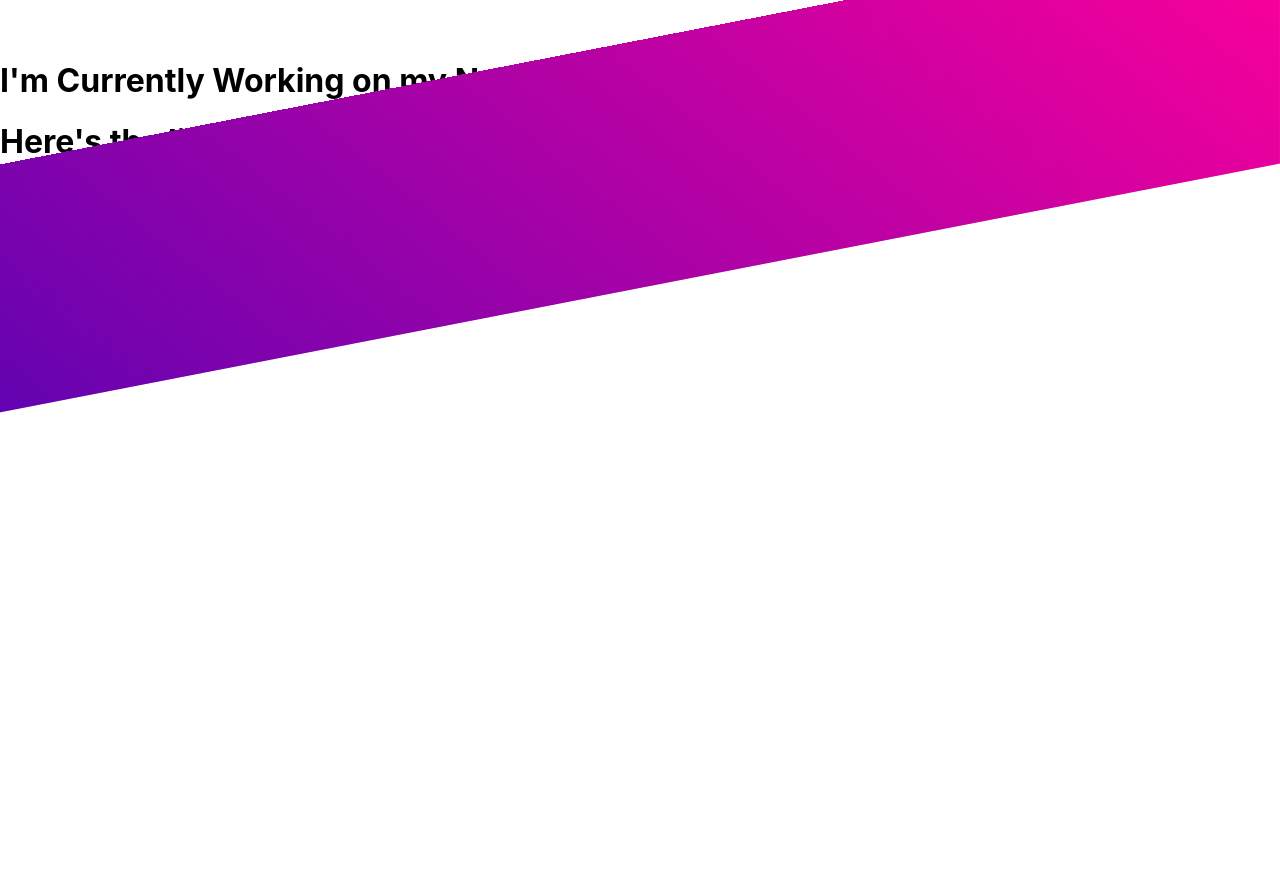
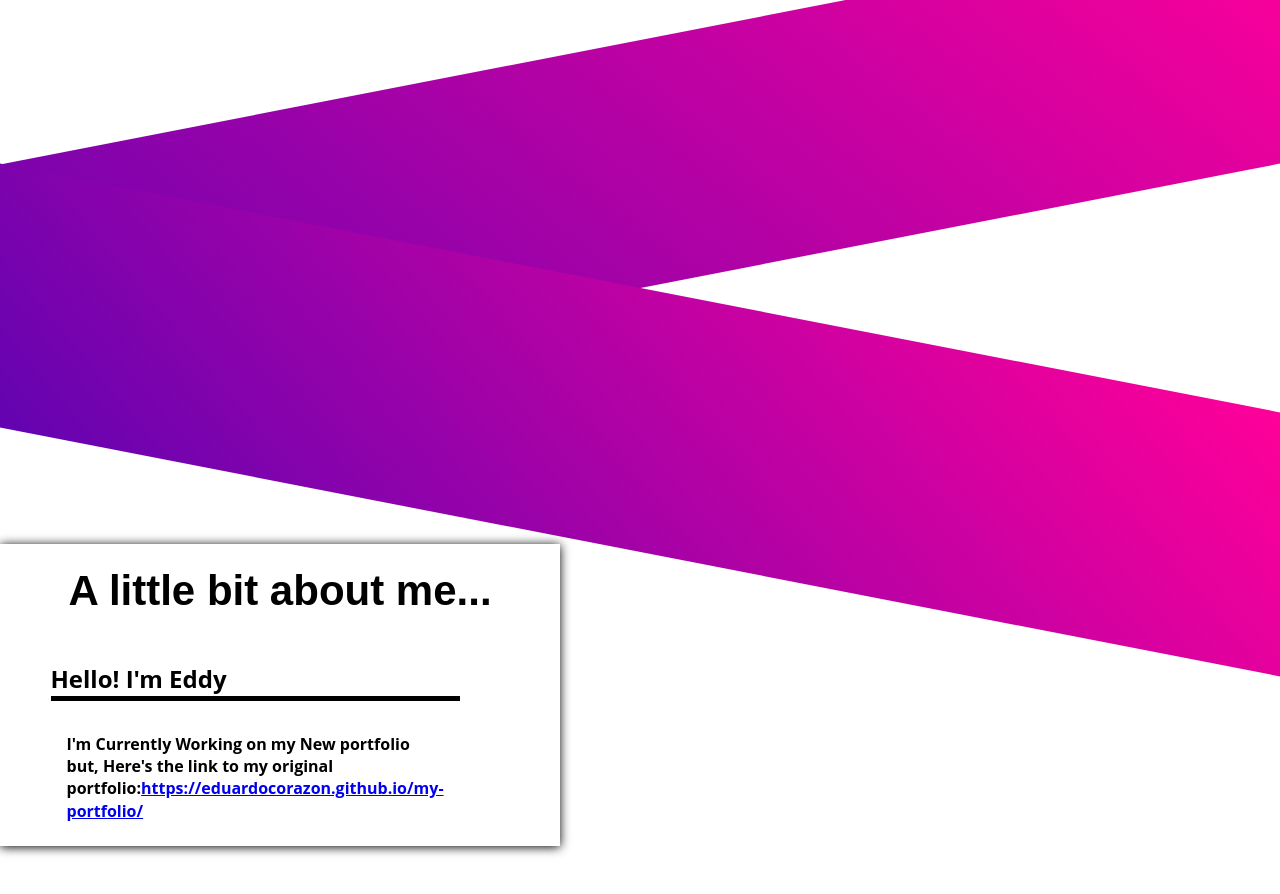
Before and after one commit to EduardoCorazon/portfolio, a React (Create React App) app: page / in a window 1280 px wide. Shown: the part 700-1594 px from the top of the page. Before the commit the page ends 1112 px from the top, so only its background shows below. Built offline with nearby package versions, Linux system fonts and the light colour scheme.

Commit message:
updated most

```diff
--- a/src/App.css
+++ b/src/App.css
@@ -44,6 +44,10 @@
   pointer-events: none;
 }
 
+
+
+
+
 @media (prefers-reduced-motion: no-preference) {
   .App-logo {
     animation: App-logo-spin infinite 20s linear;
--- a/src/App.js
+++ b/src/App.js
@@ -1,6 +1,7 @@
 
 import {useState } from 'react';
 import './App.css';
+import About from './sections/About/about';
 import Custombg from './sections/assets/bglines/bglines';
 import Intropg from './sections/mainintro/intropg';
 import Navbar from './sections/navbar/navbar';
@@ -21,16 +22,19 @@ function App() {
 
   return (
     <div className={colorswitch ? 'blackout': 'whiteout'}>
-      <div>
+
+
         <header className='App'>
           <Navbar/>
           <Intropg/>
         </header>
-      </div>
-      <Custombg/>
-      <h1>I'm Currently Working on my New portfolio but,</h1>
-      <h1>Here's the link to my original portfolio:</h1>
-      <a href="https://eduardocorazon.github.io/my-portfolio/">https://eduardocorazon.github.io/my-portfolio/</a>
+
+
+        <Custombg/>
+
+        <About/>
+
+
     </div>
   );
 }
--- /dev/null
+++ b/src/sections/About/about.css
@@ -0,0 +1,105 @@
+
+
+
+.aboutcontainer{
+    margin: 0;
+    font: bold 14px/1.4 'Open Sans', arial, sans-serif;
+    display: flex;
+    -webkit-box-align: center;
+    align-items: center;
+
+    min-height: 550px;
+    height: calc(150vh - 60px);
+
+    position: relative;
+    background-color: var(--bg-col);
+
+    color: var(--text-col);
+}
+
+.fullbgleftinit{
+
+    width: 70vmin;
+    margin-right: 0;
+    position: absolute;
+    top: 10%;
+    top: 32vmin;
+
+    box-shadow: 0px 1px 10px black;
+    z-index: 2;
+
+}
+
+
+.abouttitle{
+    color: var(--text-col);
+    font-weight: 800;
+    font-family: Sequel, sans-serif;
+    line-height: 0.9;
+    font-size: 3em;
+    position: relative;
+
+
+
+    width: 100%;
+    text-align: center;
+}
+
+.aboutcontent{
+
+
+    position: relative;
+
+    width: 100%;
+    display: grid;
+    grid-template-columns: repeat(2, 1fr);
+    gap: 10px;
+    grid-auto-rows: (10vmin, auto);
+    align-items: center;
+    justify-content: center;
+
+
+
+}
+
+
+.abouttext{
+    grid-column: 1/2;
+    grid-row: 1;
+    color: var(--text-col);
+    text-align: left;
+    margin-left: 10%;
+    background-color: var(--bg-col);
+    width: 100%;
+    border-radius: 25px;
+    margin-right: 50%;
+}
+
+.aboutint{
+    font-size: 3vmin;
+    margin-left: 1vmin;
+    border-bottom: 5px solid;
+    margin-right: 1vmin;
+}
+
+.aboutpara{
+    font-size: 2vmin;
+    padding: 1vmin;
+    margin-left: 2vmin;
+    margin-right: 2vmin;
+}
+
+
+
+.tra1{
+    background-image: linear-gradient(45deg, #6303B1, #ff0099);
+    width: 100%;
+    top: 0;
+    height: 33vmin;
+    margin-right: 0;
+    position: absolute;
+    color: transparent;
+    transform: skewY(11deg);
+
+    z-index: 1;
+}
--- /dev/null
+++ b/src/sections/About/about.js
@@ -0,0 +1,27 @@
+import './about.css'
+function About() {
+    return (
+      <div>
+        <div className='aboutcontainer'>
+        <div className ='fullbgleftinit'>
+          <h1 className='abouttitle' id='about'>A little bit about me...</h1>
+          <div className='aboutcontent'>
+            <div className='abouttext'>
+            <h3 className='aboutint'>Hello! I'm Eddy</h3>
+            <p className='aboutpara'>
+
+              I'm Currently Working on my New portfolio but,
+              Here's the link to my original portfolio:
+              <a color='red'href="https://eduardocorazon.github.io/my-portfolio/">https://eduardocorazon.github.io/my-portfolio/</a>
+            </p>
+            </div>
+
+          </div>
+        </div>
+        <div className='tra1'/>
+      </div>
+      </div>
+    );
+  }
+
+  export default About;
--- a/src/sections/assets/bglines/bglines.css
+++ b/src/sections/assets/bglines/bglines.css
@@ -13,8 +13,15 @@
     width: 100%;
     height: 31vmin;
     margin-right: 0;
+
     position: absolute;
+    position: relative;
     color: transparent;
     transform: skewY(-11deg);
     z-index: 1;
 }
+
+.bglines{
+    background-color: var(--bg--col);
+
+}
--- a/src/sections/assets/bglines/bglines.js
+++ b/src/sections/assets/bglines/bglines.js
@@ -1,7 +1,7 @@
 import './bglines.css'
 function Custombg() {
     return (
-      <div>
+      <div className='bglines'>
         <div className='diagonalboxtop'/>
         <div className='diagonalbox'/>
       </div>
--- a/src/sections/navbar/navbar.css
+++ b/src/sections/navbar/navbar.css
@@ -15,7 +15,9 @@
     padding: 1.25rem;
     color: transparent;
 
+
   }
+
 
   .navlist {
     margin: 10px auto 0;
@@ -27,6 +29,7 @@
   }
   .navbox {
     display: table-cell;
+
     position: relative;
     padding: 15px 0;
   }
```
